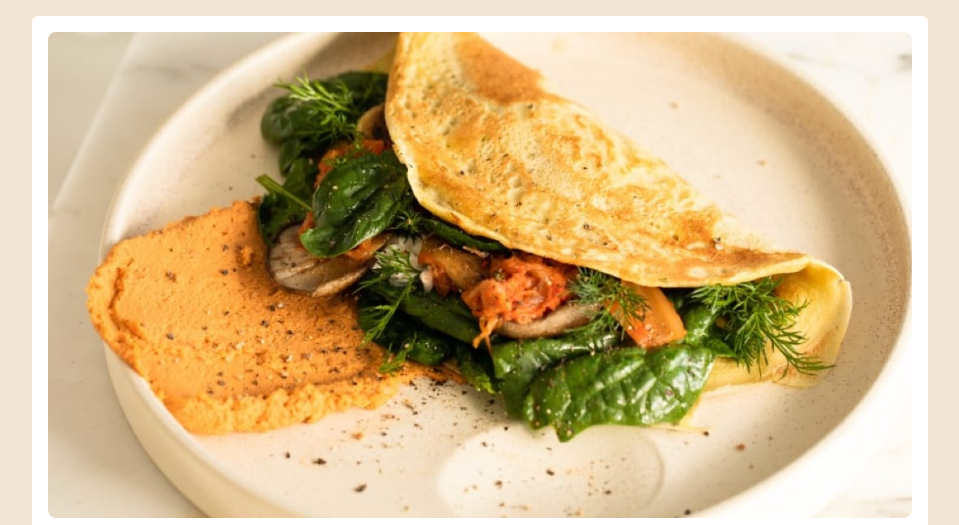
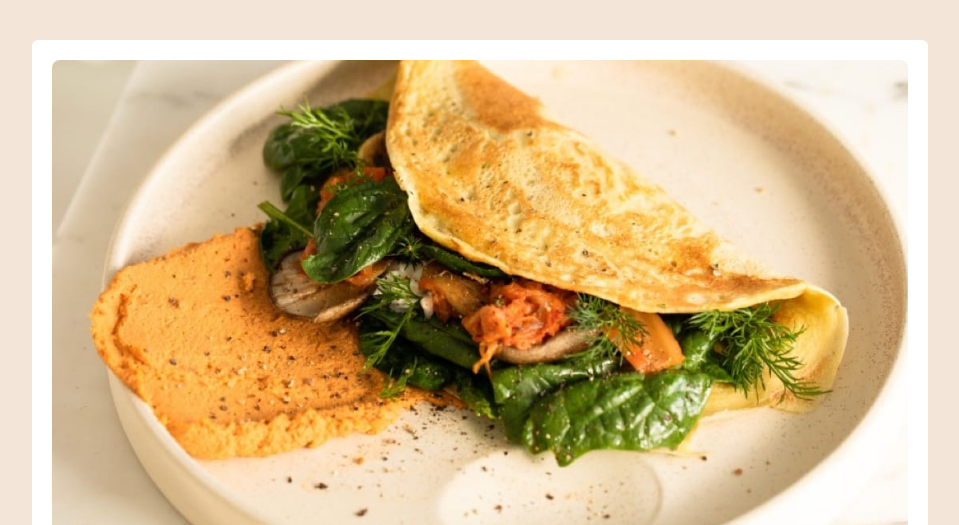
Before and after one commit to jchademwiri/frontend-mentor-tutorials, a website built with Vite: page recipe-page/index.html in a window 1280 px wide. Shown: the top 525 px of the page, without its empty margins (160-1119 px from the left). Built offline with nearby package versions, Linux system fonts and the light colour scheme.

Commit message:
Adjust padding on recipe page for improved layout

```diff
--- a/recipe-page/index.html
+++ b/recipe-page/index.html
@@ -21,8 +21,8 @@
       }
     </style>
   </head>
-  <body class="bg-stone-100 md:p-4">
-    <div class="max-w-4xl bg-white md:rounded-md md:p-4 mx-auto sm:p-5">
+  <body class="bg-stone-100 md:py-10">
+    <div class="max-w-4xl bg-white md:rounded-md md:p-5 mx-auto sm:p-5">
       <header class="w-full aspect-[16/9]">
         <img
           src="/images/image-omelette.jpeg"
```
